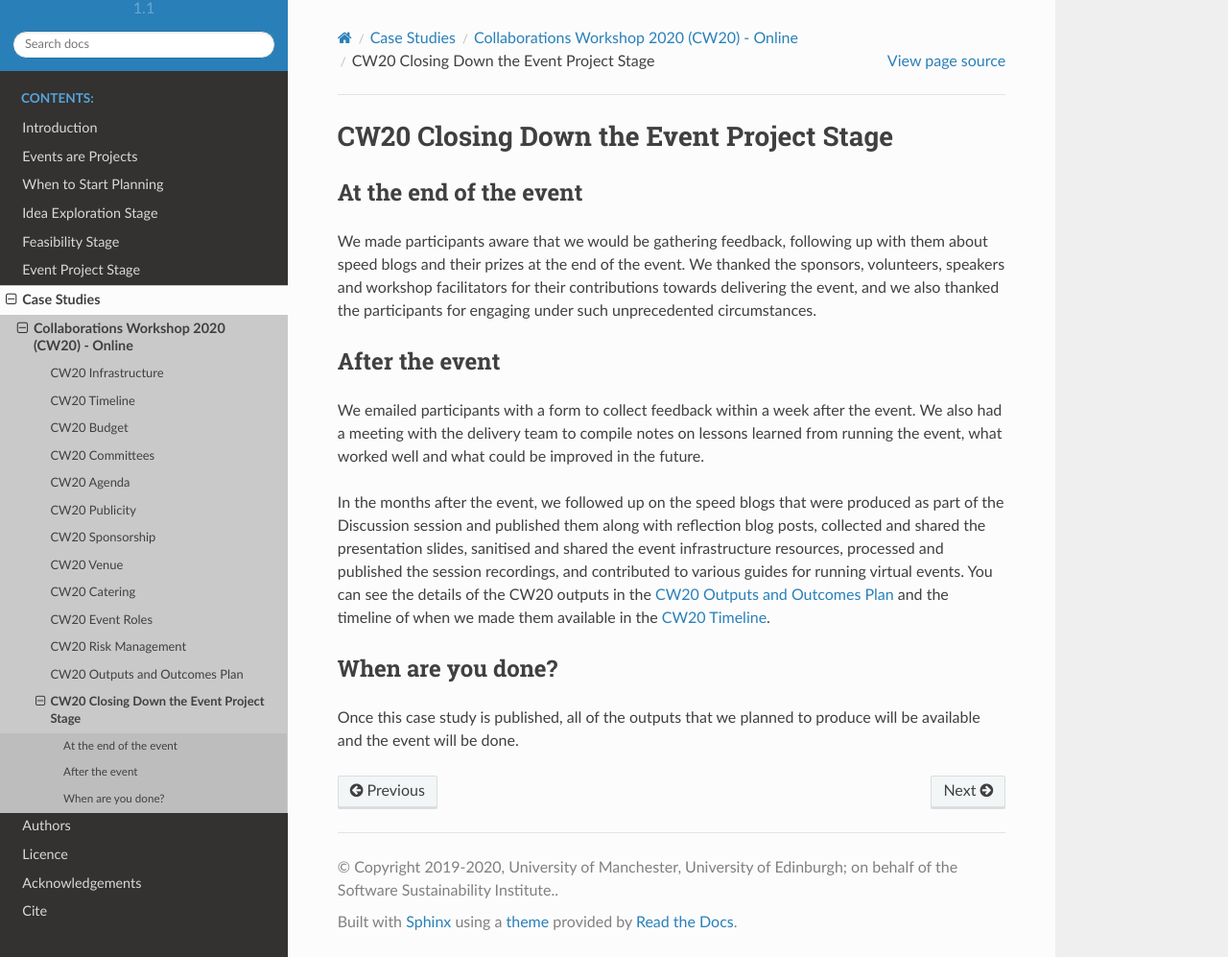
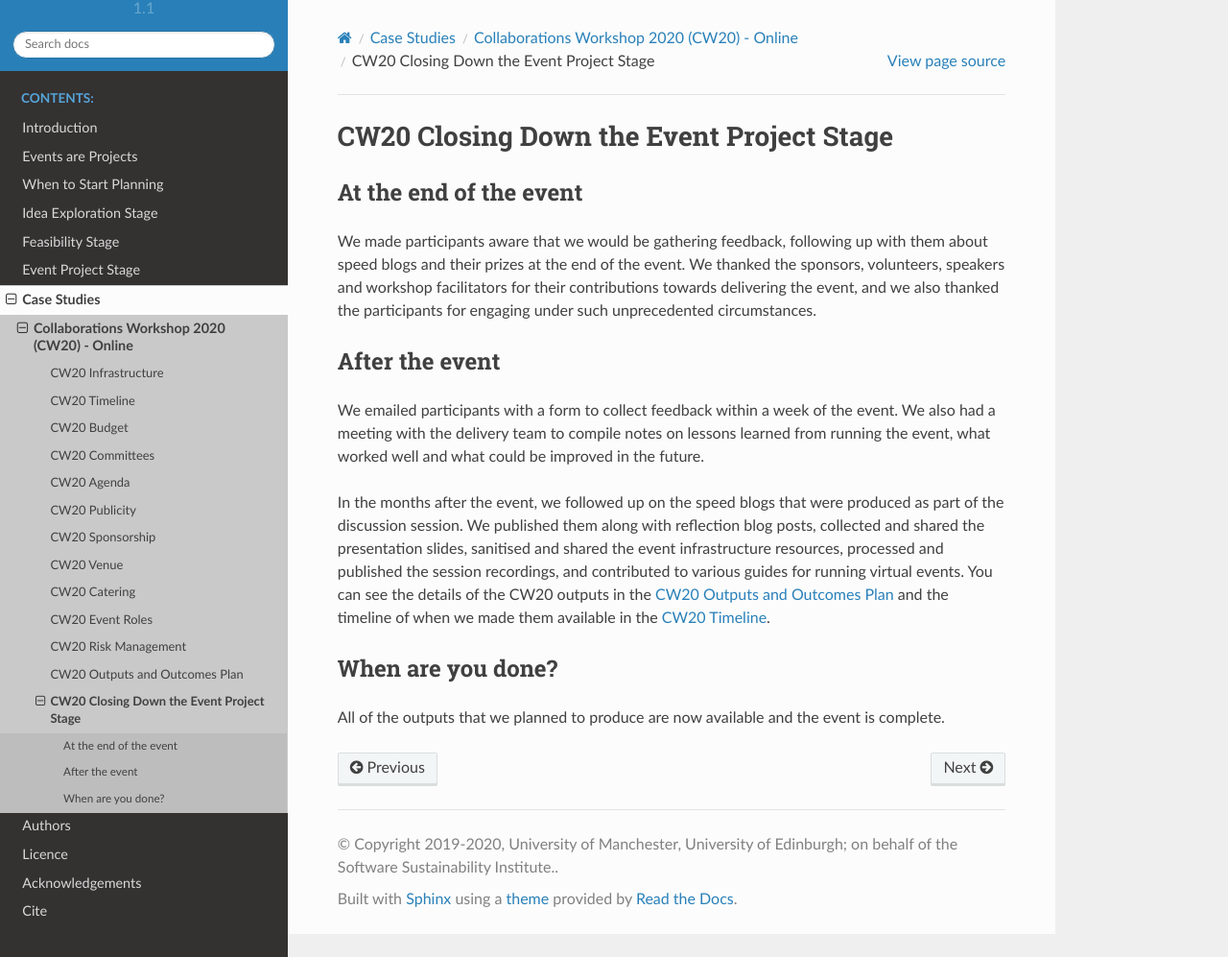
Before and after one commit to softwaresaved/event-organisation-guide, a Sphinx documentation site: the page built from docs/eog/case-studies/cw20/closing-down.rst, in a window 1280 px wide and 997 px high. Shown: the whole window at 96% size. Built offline with Sphinx 7.4.7 and the Read the Docs theme 2.0.0, drawn with Linux system fonts in a browser that asks for light colours.

Commit message:
Update closing-down.rst

```diff
--- a/docs/eog/case-studies/cw20/closing-down.rst
+++ b/docs/eog/case-studies/cw20/closing-down.rst
@@ -14,14 +14,14 @@ We thanked the sponsors, volunteers, speakers and workshop facilitators for thei
 After the event
 -------------------------
 
-We emailed participants with a form to collect feedback within a week after the event.
+We emailed participants with a form to collect feedback within a week of the event.
 We also had a meeting with the delivery team to compile notes on lessons learned from running the event, what worked well and what could be improved in the future.
 
-In the months after the event, we followed up on the speed blogs that were produced as part of the Discussion session and published them along with reflection blog posts, collected and shared the presentation slides, sanitised and shared the event infrastructure resources, processed and published the session recordings, and contributed to various guides for running virtual events.
+In the months after the event, we followed up on the speed blogs that were produced as part of the discussion session. We published them along with reflection blog posts, collected and shared the presentation slides, sanitised and shared the event infrastructure resources, processed and published the session recordings, and contributed to various guides for running virtual events.
 You can see the details of the CW20 outputs in the :ref:`CW20-Outputs-and-Outcomes-Plan` and the timeline of when we made them available in the :ref:`CW20-Timeline`.
 
 
 When are you done?
 -------------------------
 
-Once this case study is published, all of the outputs that we planned to produce will be available and the event will be done.
+All of the outputs that we planned to produce are now available and the event is complete.
```
